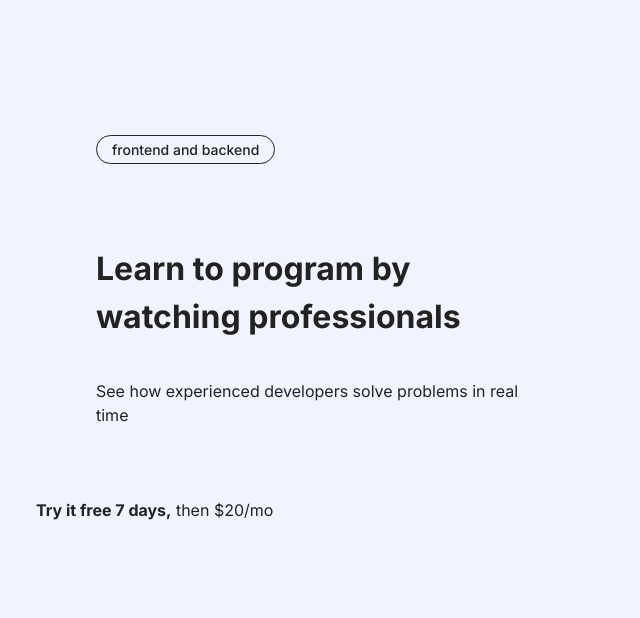
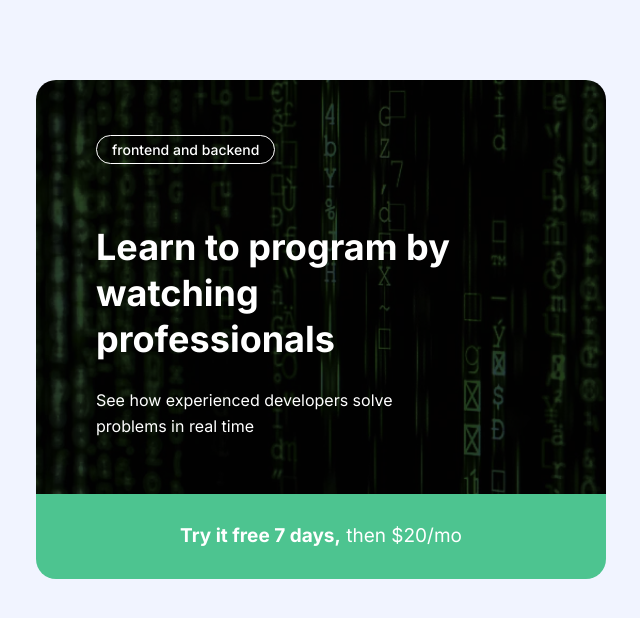
Before and after one commit to makhsudoff/Intro-from1, a plain HTML site: page index.html in a window 1280 px wide. Shown: the whole page, without its empty margins (28-668 px from the left). Drawn offline with Linux system fonts and the light colour scheme; files whose address does not match are found by name.

Commit message:
Add hero section styles

```diff
--- a/css/style.css
+++ b/css/style.css
@@ -61,12 +61,13 @@ img {
   display: flex;
 }
 .hero {
-  --text-color: #222;
+  --text-color: #fff;
   display: flex;
   flex-direction: column;
   width: 100%;
   max-width: 570px;
   border-radius: 20px;
+  overflow: hidden;
   color: var(--text-color);
 }
 .hero-main {
@@ -75,6 +76,10 @@ img {
   align-items: flex-start;
   flex-grow: 1;
   padding: 55px 60px;
+  background-image: url(../img/hero-bg.png);
+  background-repeat: no-repeat;
+  background-size: cover;
+  background-position: center center;
 }
 .hero-badge {
   padding: 5px 15px;
@@ -86,8 +91,21 @@ img {
   font-weight: 500;
 }
 .hero-heading {
+  margin-top: 0;
+  margin-bottom: 25px;
+  font-weight: bold;
+  font-size: 36px;
+  line-height: 46px;
 }
 .hero-text {
+  margin: 0;
+  font-size: 16px;
+  line-height: 26px;
+
 }
 .hero-bottom {
+  background-color: var(--green);
+  font-size: 19px;
+  padding: 28px;
+  text-align: center;
 }
--- a/index.html
+++ b/index.html
@@ -24,8 +24,8 @@
         <div class="hero">
           <div class="hero-main">
             <div class="hero-badge">frontend and backend</div>
-            <h1 class="hero-heading">Learn to program by watching professionals</h1>
-            <p class="hero-text">See how experienced developers solve problems in real time</p>
+            <h1 class="hero-heading">Learn to program by watching <br>professionals</h1>
+            <p class="hero-text">See how experienced developers solve  <br>problems in real time</p>
           </div>
           <div class="hero-bottom">
             <strong>Try it free 7 days,</strong> then $20/mo
```
Also changed, not shown: img/hero-bg.png (added).
